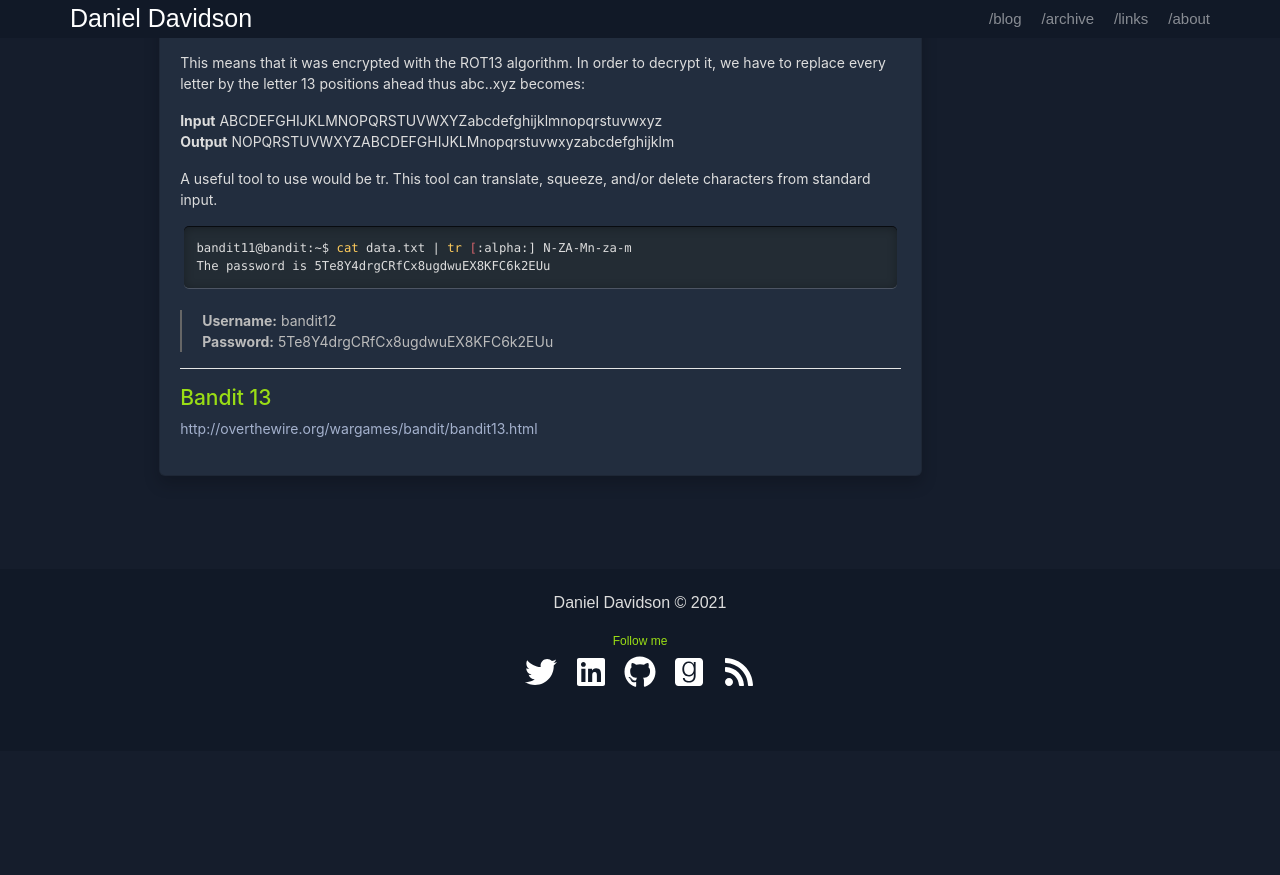
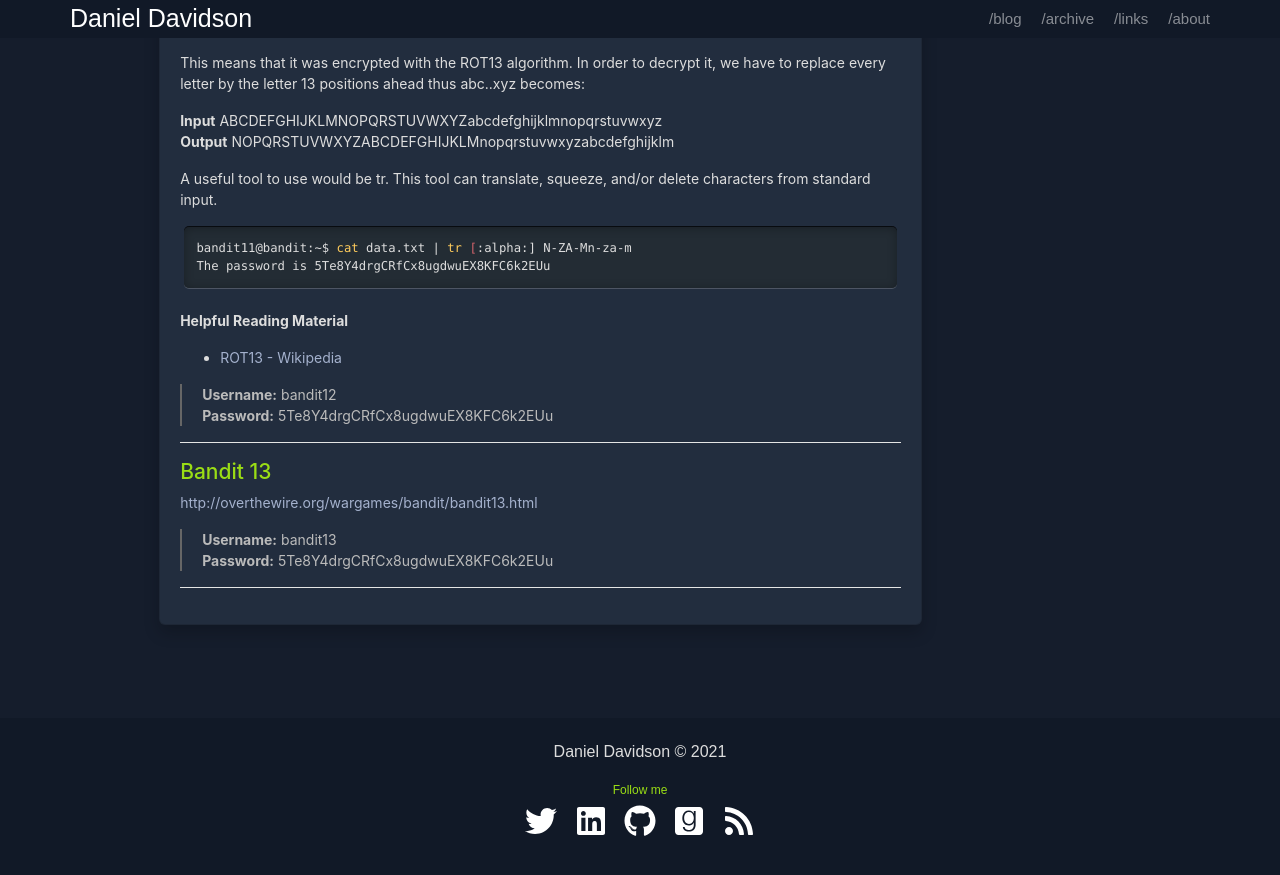
Before and after one commit to danieldavidson/danieldavidson.github.io, a Jekyll site: the page built from _posts/2021-04-09-overthewire-bandit-11-15.md, in a window 1280 px wide and 900 px high, scrolled down 1152 px. Shown: the top 875 px of the window. Built offline with Jekyll 4.4.1, drawn with Linux system fonts in a browser that asks for light colours; before the commit the page ends 1903 px from its top, so only the background shows below that.

Commit message:
Update 2021-04-09-overthewire-bandit-11-15.md

````diff
--- a/_posts/2021-04-09-overthewire-bandit-11-15.md
+++ b/_posts/2021-04-09-overthewire-bandit-11-15.md
@@ -76,6 +76,10 @@ bandit11@bandit:~$ cat data.txt | tr [:alpha:] N-ZA-Mn-za-m
 The password is 5Te8Y4drgCRfCx8ugdwuEX8KFC6k2EUu
 ```
 
+**Helpful Reading Material**
+
+- [ROT13 - Wikipedia](https://en.wikipedia.org/wiki/Rot13)
+
 > **Username:** bandit12
 > **Password:** 5Te8Y4drgCRfCx8ugdwuEX8KFC6k2EUu
 
@@ -84,3 +88,10 @@ The password is 5Te8Y4drgCRfCx8ugdwuEX8KFC6k2EUu
 ## Bandit 13
 
 [http://overthewire.org/wargames/bandit/bandit13.html](http://overthewire.org/wargames/bandit/bandit13.html)
+
+
+
+> **Username:** bandit13
+> **Password:** 5Te8Y4drgCRfCx8ugdwuEX8KFC6k2EUu
+
+---
````
